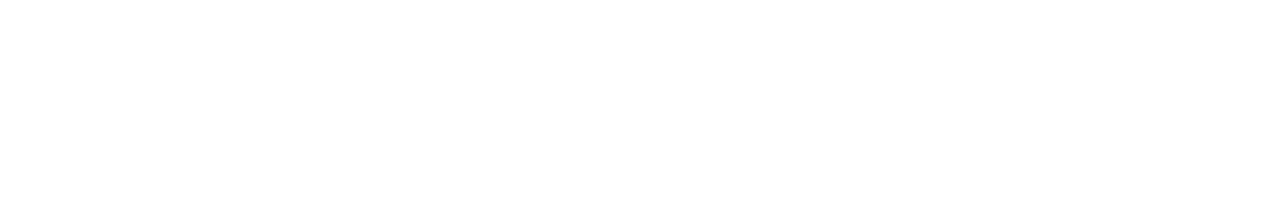
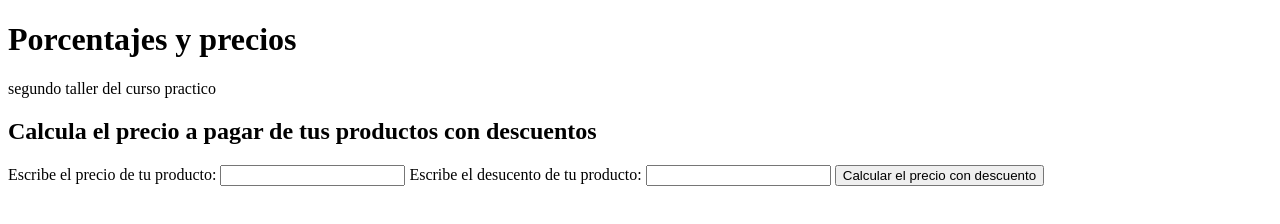
Before and after one commit to MillerArcos/curso-practico-javaScript, a plain HTML site: page descuentos/index.html in a window 1280 px wide. Drawn offline with Linux system fonts and the light colour scheme.

Commit message:
nuevo projecto

```diff
--- a/descuentos/descuentos.js
+++ b/descuentos/descuentos.js
@@ -0,0 +1,22 @@
+const precioOriginal = 100;
+const descuento = 15;
+const porcentajeConDescuento = 100-descuento;
+const precioDescuento = precioOriginal*(porcentajeConDescuento/100)
+console.log(precioDescuento);
+
+
+function calcularPrecioDescuento(precio , descuento){
+    const porcentajeConDescuento = 100-descuento;
+    const precioDescuento = precio*(porcentajeConDescuento/100)
+    return(precioDescuento);
+}
+
+function buttomPrice(){
+    const inputPrice= document.getElementById("inputPrice");
+    const inputDicount= document.getElementById("inputDiscount");
+    const priceValue = inputPrice.value;
+    const dicountValue = inputDicount.value;
+    const precioConDescuentp = calcularPrecioDescuento(priceValue, dicountValue);
+    const parrafo = document.getElementById("priceP");
+    parrafo.innerText = ("El descuento tal es"+ precioConDescuentp);
+}
--- a/descuentos/index.html
+++ b/descuentos/index.html
@@ -7,6 +7,25 @@
     <title>Document</title>
 </head>
 <body>
+    <header>
+        <h1>
+            Porcentajes y precios
+        </h1>
+        <p>segundo taller del curso practico</p>
+    </header>
+    <section>
+        <h2>Calcula el precio a pagar de tus productos con descuentos</h2>
+        <form action="">
+            <label for="">Escribe el precio de tu producto:</label>
+            <input type="number" id="inputPrice">
+            <label for="">Escribe el desucento de tu producto:</label>
+            <input type="text" id="inputDiscount">
+            <button type="number" onclick="buttomPrice()">
+                Calcular el precio con descuento
+            </button>
+            <p id="priceP"></p>
+        </form>
+    </section>
 
     <script src="descuentos.js"></script>
 </body>
```
